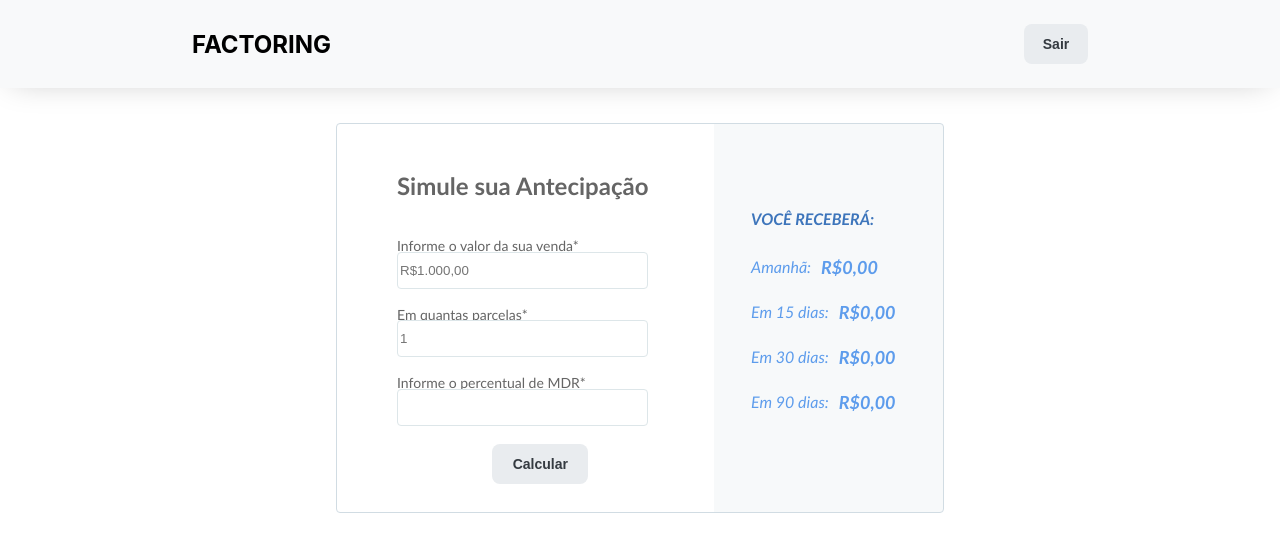
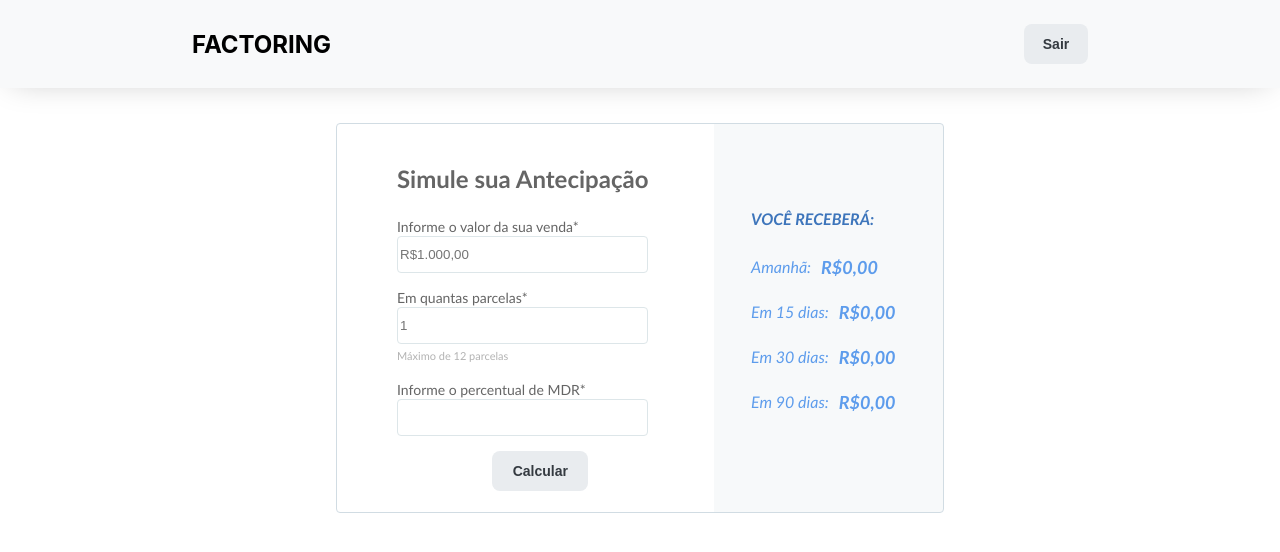
Before and after one commit to JoaoMaiaBGM/m6-factoring, a React (Create React App) app: page /home in a window 1280 px wide. Shown: the top 552 px of the page. Built offline with nearby package versions, Linux system fonts and the light colour scheme.

Commit message:
feat: form schema + message error style

```diff
--- a/src/Components/Form/index.jsx
+++ b/src/Components/Form/index.jsx
@@ -2,24 +2,35 @@ import { FormContainer } from "./style";
 import { useContext } from "react";
 import { useForm } from "react-hook-form";
 import { Context } from "../../Context/AuthContext";
+import { yupResolver } from "@hookform/resolvers/yup";
+import formSchema from "../../Validators/SchemaForm";
 
 const FactoringForm = () => {
   const { handleFactoring, handleReset } = useContext(Context);
 
-  const { register, handleSubmit } = useForm();
+  const {
+    register,
+    handleSubmit,
+    formState: { errors },
+  } = useForm({
+    resolver: yupResolver(formSchema),
+  });
 
   return (
     <FormContainer onSubmit={handleSubmit(handleFactoring)}>
       <h2>Simule sua Antecipação</h2>
-
-      <label htmlFor=''>Informe o valor da sua venda*</label>
+      <div>
+        <label htmlFor='amount'>Informe o valor da sua venda*</label>
         <input
           type='number'
           id='amount'
           placeholder='R$1.000,00'
           {...register("amount")}
         />
-      <label htmlFor=''>Em quantas parcelas*</label>
+        <p>{errors.amount?.message}</p>
+      </div>
+      <div>
+        <label htmlFor='installments'>Em quantas parcelas*</label>
         <input
           type='number'
           placeholder='1'
@@ -28,9 +39,14 @@ const FactoringForm = () => {
           max={12}
           {...register("installments")}
         />
-      <label htmlFor=''>Informe o percentual de MDR*</label>
+        <span>Máximo de 12 parcelas</span>
+        <p>{errors.installments?.message}</p>
+      </div>
+      <div>
+        <label htmlFor='mdr'>Informe o percentual de MDR*</label>
         <input type='number' id='mdr' {...register("mdr")} />
-
+        <p>{errors.mdr?.message}</p>
+      </div>
       <button
         type='submit'
         onClick={() => {
--- a/src/Components/Form/style.js
+++ b/src/Components/Form/style.js
@@ -39,6 +39,23 @@ export const FormContainer = styled.form`
     border-radius: 4px;
   }
 
+  span {
+    font-family: "Gill Sans", "Gill Sans MT", Calibri, "Trebuchet MS",
+      sans-serif;
+    font-size: 11px;
+    line-height: 13px;
+
+    color: #b3b3b3;
+  }
+
+  p {
+    margin-top: 3px;
+    font-size: 12px;
+    font-family: "Segoe UI", Tahoma, Geneva, Verdana, sans-serif;
+    font-weight: 400;
+    color: red;
+  }
+
   button {
     width: 6rem;
     height: 2.5rem;
--- /dev/null
+++ b/src/Validators/SchemaForm/index.jsx
@@ -0,0 +1,12 @@
+import * as yup from "yup";
+
+const formSchema = yup.object().shape({
+  amount: yup.string().required("Valor é obrigatório"),
+  installments: yup
+    .string()
+    .required("Número de parcelas é obrigatório")
+    .max(12),
+  mdr: yup.string().required("O percentual é obrigatório"),
+});
+
+export default formSchema;
```
Lines whose indentation alone changed are shown as unchanged.
